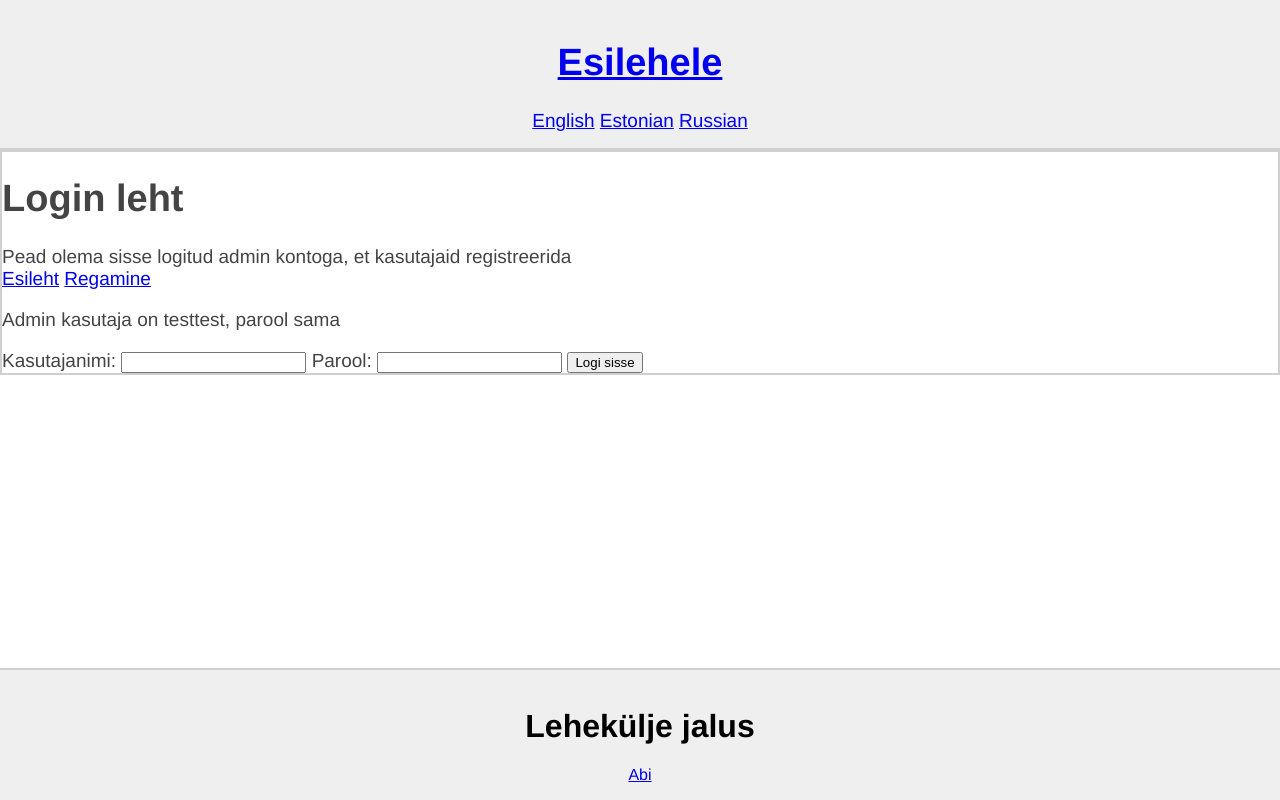
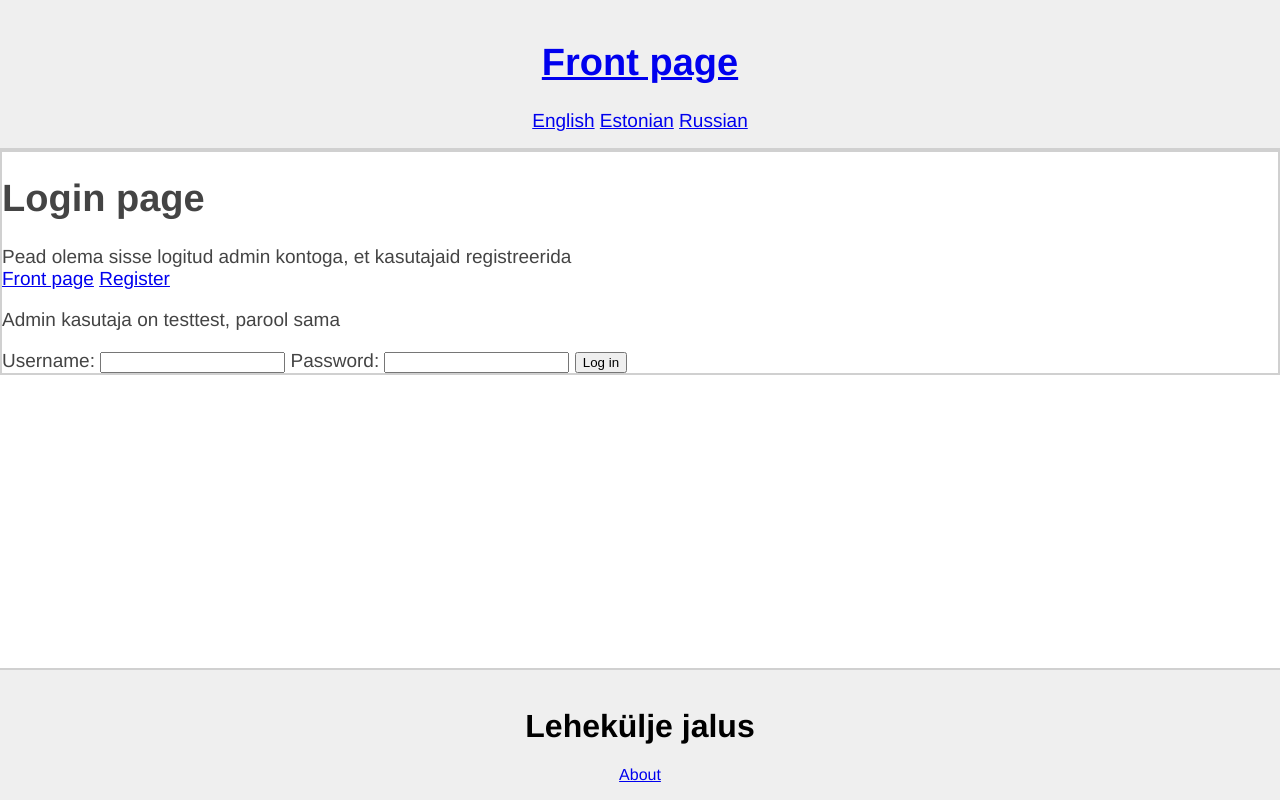
Before and after one commit to MartinRe123/Toitlustamise-valdkonna-tarkvara, a CodeIgniter app: page /database/index.php/register/index in a window 1280 px wide. Run offline with CodeIgniter, Linux system fonts and the light colour scheme.

Commit message:
added translation back

```diff
--- a/Web application/application/language/english/message_lang.php
+++ b/Web application/application/language/english/message_lang.php
@@ -1,5 +1,14 @@
 <?php
 
+$lang['login_page'] = 'Login page';
+$lang['front_page'] = 'Front page';
+$lang['about_page'] = 'About';
 $lang['page_content'] = 'Page content';
+$lang['register'] = 'Register';
+$lang['username'] = 'Username';
+$lang['password'] = 'Password';
+$lang['login'] = 'Log in';
+$lang['kitchen_menus'] = 'Kitchen menus';
+
 
 ?>
--- a/Web application/application/views/footer.php
+++ b/Web application/application/views/footer.php
@@ -1,7 +1,7 @@
 </div>
 <div class="footer">
 <h1>Lehekülje jalus</h1>
-<a href="<?php base_url() ?>/index.php/about">Abi</a>
+<a href="<?php base_url() ?>/index.php/about"><?php echo $this->lang->line("about_page"); ?></a>
 </div>
         </body>
 </html>
--- a/Web application/application/views/header.php
+++ b/Web application/application/views/header.php
@@ -10,7 +10,7 @@
         </head>
         <body>
 <div class="header">
-<h1><a href="<?php echo base_url(); ?>">Esilehele</a></h1>
+<h1><a href="<?php echo base_url(); ?>"><?php echo $this->lang->line("front_page"); ?></a></h1>
 
 <td><a href='<?php echo base_url(); ?>index.php/langswitch/switchLanguage/english'>English</a></td>
 <td><a href='<?php echo base_url(); ?>index.php/langswitch/switchLanguage/estonian'>Estonian</a></td>
--- a/Web application/application/views/login.php
+++ b/Web application/application/views/login.php
@@ -1,9 +1,9 @@
-<h1>Login leht</h1>
+<h1><?php echo $this->lang->line("login_page"); ?></h1>
 
 <div class="notification"> <?php if(isset($notification_message)){ echo $notification_message; } ?> </div>
 
-<a href="<?php echo base_url(); ?>">Esileht</a>
-<a href="<?php echo base_url(); ?>index.php/register">Regamine</a>
+<a href="<?php echo base_url(); ?>"><?php echo $this->lang->line("front_page"); ?></a>
+<a href="<?php echo base_url(); ?>index.php/register"><?php echo $this->lang->line("register"); ?></a>
 <p>Admin kasutaja on testtest, parool sama</p>
 
 <div class="form_validation_errors"> <?php echo validation_errors(); ?> </div>
@@ -14,13 +14,13 @@
 <form method="post" accept-charset="utf-8" action="/index.php/login/start">
 
 
-<label for="username">Kasutajanimi: </label>
+<label for="username"><?php echo $this->lang->line("username"); ?>: </label>
 <input type="text" id="username" name="username" value="<?php echo set_value('username'); ?>" />
 
-<label for="password">Parool: </label>
+<label for="password"><?php echo $this->lang->line("password"); ?>: </label>
 <input type="password" id="password" name="password" />
 
-<button type="submit">Logi sisse</button>
+<button type="submit"><?php echo $this->lang->line("login"); ?></button>
 
 </form>
 
```
Also changed, not shown: Web application/application/language/estonian/message_lang.php (+9 -1 lines), Web application/application/language/russian/message_lang.php (+8 -2 lines), Web application/application/views/home.php (+4 -3 lines).
